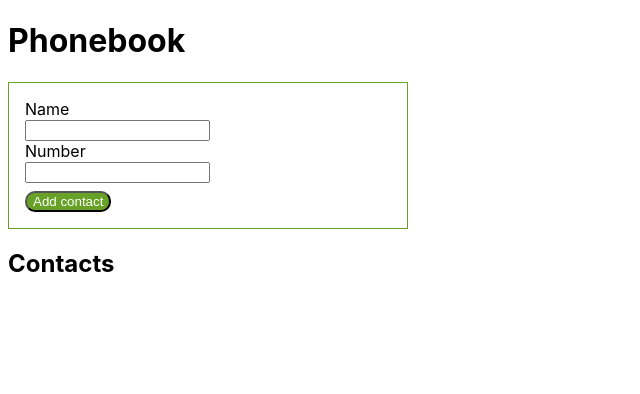
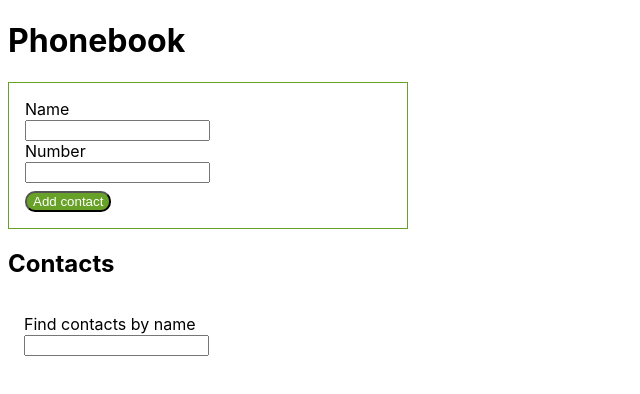
Before and after one commit to andrewdark/react-hw-02-phonebook, a React (Create React App) app: page / in a window 1280 px wide. Shown: the top 394 px of the page, without its empty margins (0-640 px from the left). Built offline with nearby package versions, Linux system fonts and the light colour scheme.

Commit message:
connect contact filter to app

```diff
--- a/src/components/App.jsx
+++ b/src/components/App.jsx
@@ -2,6 +2,7 @@ import React, {Component} from "react";
 import {nanoid} from "nanoid";
 import ContactForm from "./ContactForm/ContactForm";
 import {ContactList} from "./ContactList/ContactList";
+import ContactFilter from "./ContactFilter/ContactFilter";
 
 class App extends Component {
   state = {
@@ -24,7 +25,14 @@ class App extends Component {
     };
 
     contacts.push(newContact);
-    this.setState({ contacts: contacts });
+    this.setState({contacts: contacts});
+  };
+
+  setFilter = event => {
+    const name = event.currentTarget.value;
+    this.setState({
+      filter: name.toLowerCase(),
+    });
   };
 
   findContact = () => {
@@ -52,8 +60,9 @@ class App extends Component {
         marginLeft: '8px',
       }}>
         <h1>Phonebook</h1>
-        <ContactForm addContact={this.addContact} />
+        <ContactForm addContact={this.addContact}/>
         <h2>Contacts</h2>
+        <ContactFilter handleFiltering={this.setFilter}/>
         <ContactList
           contacts={this.findContact()}
           handleDelete={this.deleteContact}
--- a/src/components/ContactFilter/ContactFilter.jsx
+++ b/src/components/ContactFilter/ContactFilter.jsx
@@ -1,5 +1,5 @@
 import css from './ContactFilter.module.css';
-export const ContactFilter = props => {
+const ContactFilter = props => {
   return (
     <div className={css.form}>
       <label htmlFor="filter">Find contacts by name</label>
@@ -15,3 +15,5 @@ export const ContactFilter = props => {
     </div>
   );
 };
+
+export default ContactFilter;
```
